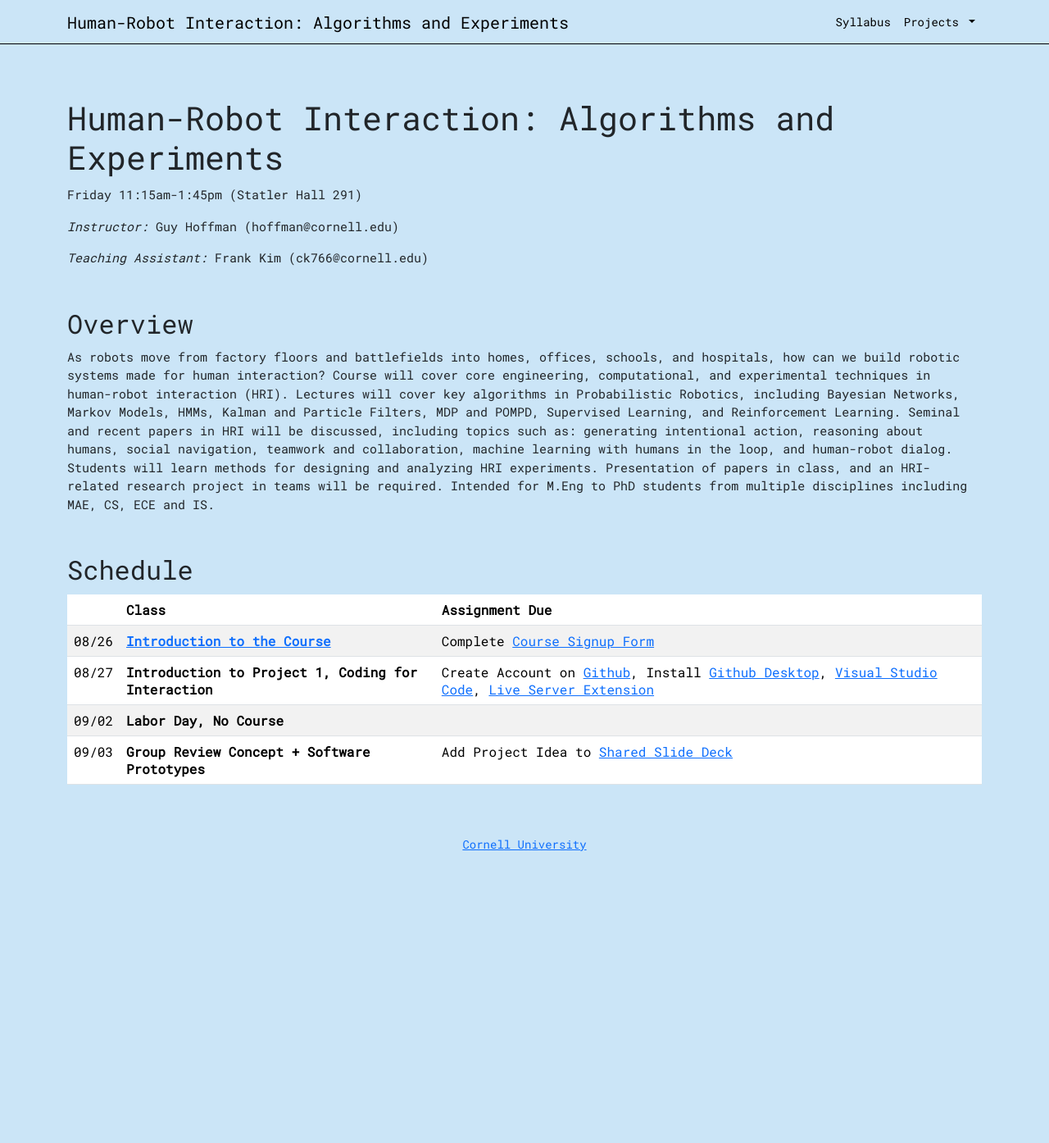
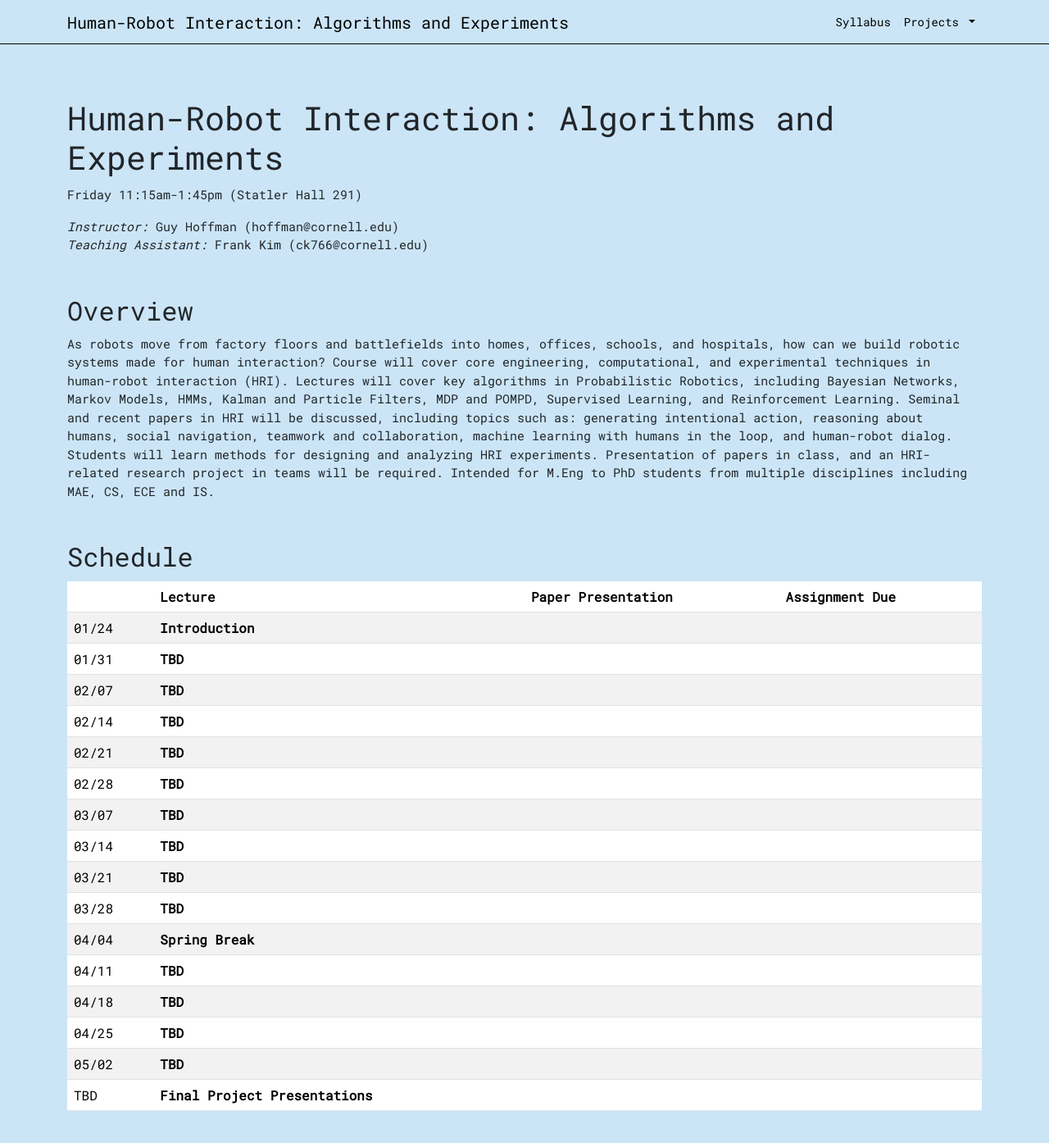
Before and after one commit to HRI-Class/mae6710, a Jekyll site: the page built from docs/index.md, in a window 1280 px wide and 1400 px high. Shown: the top 1394 px of the window at 82% size. Built offline with Jekyll 4.4.1, drawn with Linux system fonts in a browser that asks for light colours; our own code applies the rules of GitHub Pages for plain Markdown files.

Commit message:
Update course schedule

```diff
--- a/docs/index.md
+++ b/docs/index.md
@@ -8,8 +8,7 @@ Friday 11:15am-1:45pm (Statler Hall 291)
 
 
 _Instructor:_
-Guy Hoffman (hoffman@cornell.edu)
-
+Guy Hoffman (hoffman@cornell.edu) <br />
 _Teaching Assistant:_
 Frank Kim (ck766@cornell.edu)
 
@@ -20,9 +19,21 @@ As robots move from factory floors and battlefields into homes, offices, schools
 ## Schedule
 
 {: .overview .table .table-striped :}
-||Class| Assignment Due |
-|--|--|--|
-| 08/26 | **[Introduction to the Course](https://docs.google.com/presentation/d/1ZTG53sUKXACfSIj7Zp71ydn2wSpk5urqkSMYfDW2lRY/pub?start=false&loop=false&delayms=60000)** | Complete [Course Signup Form](https://forms.gle/VwFWdcDoEJ7FAkKF8) |
-| 08/27 | **Introduction to Project 1, Coding for Interaction** | Create Account on [Github](https://www.github.com), Install [Github Desktop](https://desktop.github.com/download/), [Visual Studio Code](https://code.visualstudio.com/), [Live Server Extension](https://marketplace.visualstudio.com/items?itemName=ritwickdey.LiveServer) |
-| 09/02 | **Labor Day, No Course** | |
-| 09/03 | **Group Review Concept + Software Prototypes** | Add Project Idea to [Shared Slide Deck](https://docs.google.com/presentation/d/1nPA-pEm2d8oMHKwnvGtVtrBMm9XHkcXSTPuNbsq3EDE/edit?usp=sharing) |
+||Lecture| Paper Presentation |Assignment Due |
+|--|--|--|--|
+| 01/24 | **Introduction** | | |
+| 01/31 | **TBD** | | |
+| 02/07 | **TBD** | | |
+| 02/14 | **TBD** | | |
+| 02/21 | **TBD** | | |
+| 02/28 | **TBD** | | |
+| 03/07 | **TBD** | | |
+| 03/14 | **TBD** | | |
+| 03/21 | **TBD** | | |
+| 03/28 | **TBD** | | |
+| 04/04 | **Spring Break** | | |
+| 04/11 | **TBD** | | |
+| 04/18 | **TBD** | | |
+| 04/25 | **TBD** | | |
+| 05/02 | **TBD** | | |
+| TBD   | **Final Project Presentations** | | |
```
